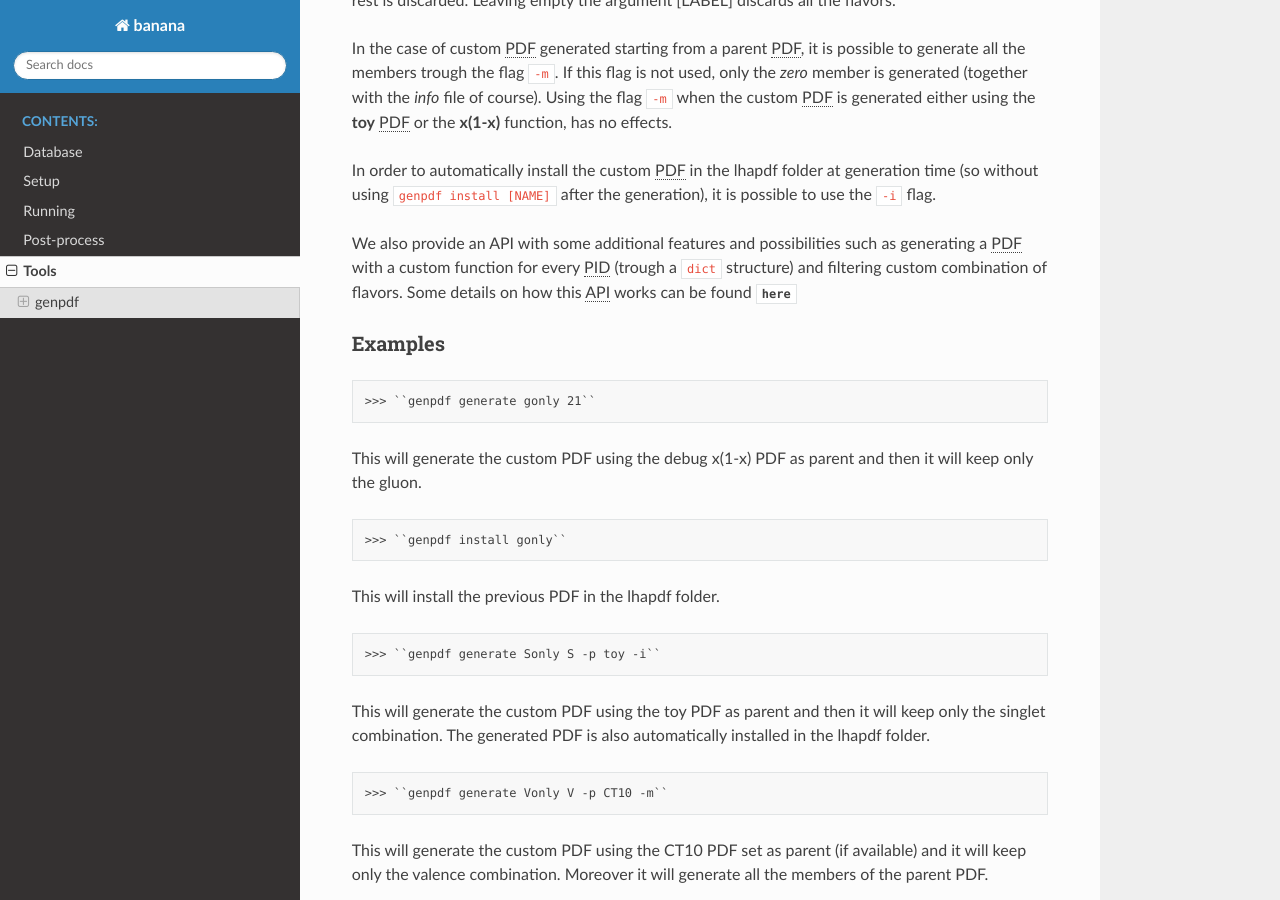
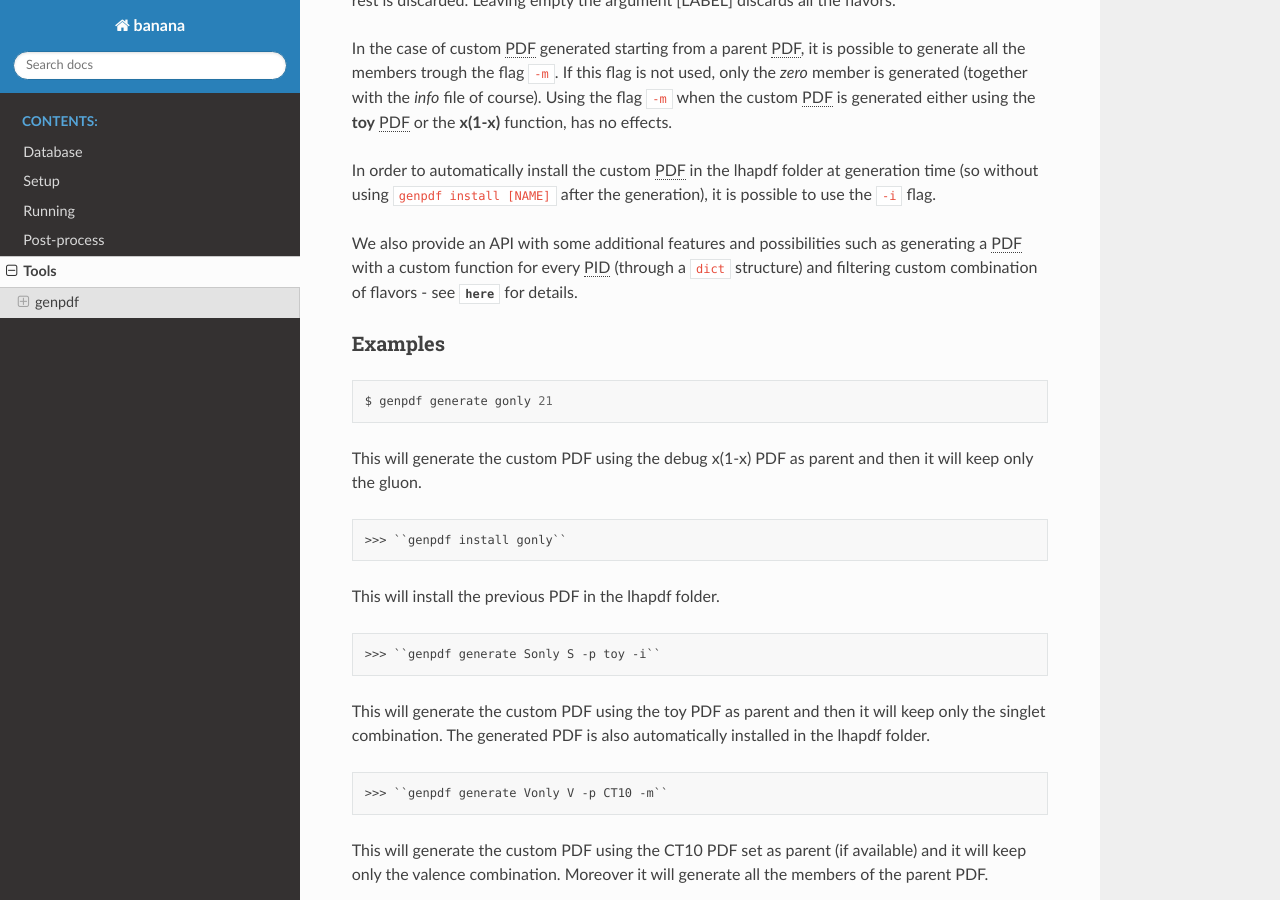
Before and after one commit to N3PDF/banana, a Sphinx documentation site: the page built from docs/source/tools.rst, in a window 1280 px wide and 900 px high, scrolled down 690 px. Built offline with Sphinx 7.4.7 and the Read the Docs theme 2.0.0, drawn with Linux system fonts in a browser that asks for light colours; pages that are not in the unit, such as notebooks, are missing from menus; the version number could not be read and is left out.

Commit message:
Fix more docs

```diff
--- a/docs/source/tools.rst
+++ b/docs/source/tools.rst
@@ -4,7 +4,7 @@ Tools
 Extra tools shipped as |CLI| with banana.
 
 genpdf
------------
+------
 
 We provide also a console script called ``genpdf`` that is able to generate and install a custom |PDF|
 set in the `lhapdf` format. In particular, the command ``genpdf install [NAME]`` simply install the |PDF| called [NAME]
@@ -32,12 +32,15 @@ after the generation), it is possible to use the ``-i`` flag.
 
 
 We also provide an API with some additional features and possibilities such as generating a |PDF| with a custom function
-for every |pid| (trough a ``dict`` structure) and filtering custom combination of flavors. Some details on how this |API|
-works can be found :mod:`here <banana.data.genpdf>`
+for every |pid| (through a ``dict`` structure) and filtering custom combination of flavors - see :mod:`here <banana.data.genpdf>`
+for details.
 
 Examples
 """"""""
->>> ``genpdf generate gonly 21``
+
+.. code-block:: bash
+
+  $ genpdf generate gonly 21
 
 This will generate the custom PDF using the debug x(1-x) PDF as parent and then it will keep only the gluon.
 
```
Also changed, not shown: docs/source/shared/abbreviations.rst (+15 -0 lines), 1 other file.
